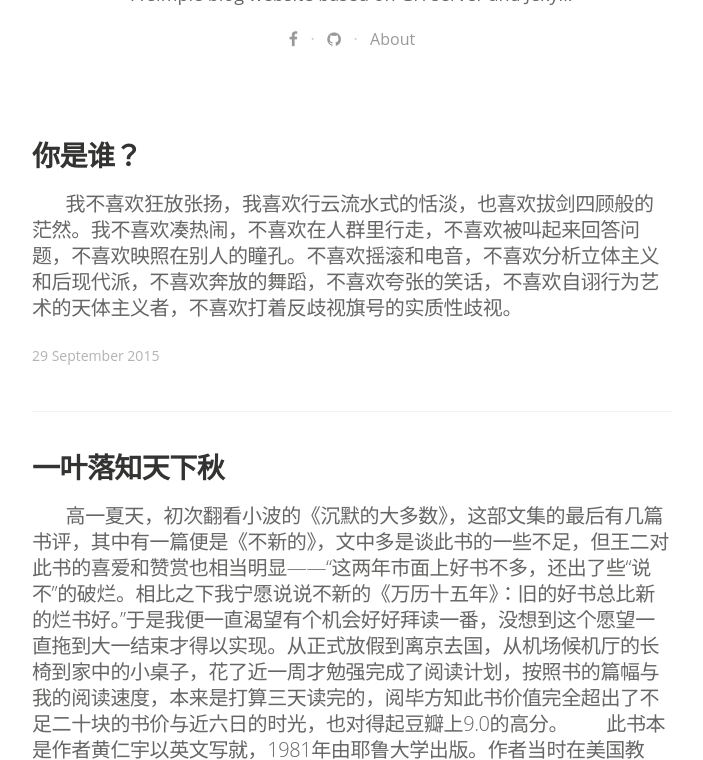
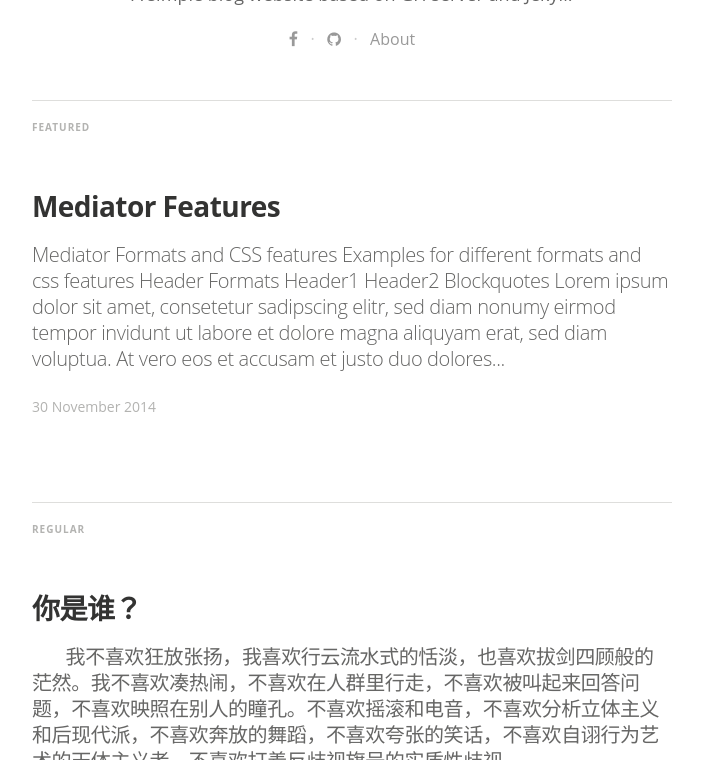
Before and after one commit to Lee52/AllenZYoung.github.io, a Jekyll site: the page built from index.html, in a window 1280 px wide and 900 px high, scrolled down 471 px, cut to the strip 140-900 px from the top of the window. Shown: the whole strip, without its empty margins (288-991 px from the left). Built offline with Jekyll 4.4.1, drawn with Linux system fonts in a browser that asks for light colours; nearby versions of some CDN libraries; some web fonts are replaced; Markdown is read by kramdown in place of the engine named in the settings; the list of posts is cut into pages by our own code; some of the changed text lies outside the part shown.

```diff
--- /dev/null
+++ b/_posts/2015-09-01-mediator_features.markdown
@@ -0,0 +1,39 @@
+---
+layout: post
+title:  "Mediator Features"
+date:   2014-11-30 14:34:25
+categories: mediator feature
+tags: featured
+image: /assets/article_images/2014-11-30-mediator_features/night-track.JPG
+---
+#Mediator Formats and CSS features
+
+Examples for different formats and css features
+
+#Header Formats
+#Header1
+##Header2
+
+#Blockquotes
+>Lorem ipsum dolor sit amet, consetetur sadipscing elitr, sed diam nonumy eirmod tempor invidunt ut labore et dolore magna aliquyam erat, sed diam voluptua. At vero eos et accusam et justo duo dolores et ea rebum. Stet clita kasd gubergren, no sea takimata sanctus
+
+#Lists
+##orderd lists
+1. one
+2. two
+3. three
+
+##unorderd lists
+- Apple
+- Banana
+- Plum
+
+#Links
+This is an [example link](http://example.com/ "With a Title").
+
+#Combinations
+>Lorem ipsum dolor sit amet, consetetur sadipscing elitr, sed diam nonumy eirmod tempor invidunt ut labore et dolore magna aliquyam erat, sed diam voluptua. At vero eos et accusam et justo duo dolores et ea rebum. Stet clita kasd gubergren, no sea takimata sanctus
+>
+> - Apple
+> - Banana
+> - Plum
```
Also changed, not shown: _posts/2015-07-19-读万历十五年.md (+2 -0 lines), _posts/2015-09-30-你是谁.md (+1 -1 lines).
